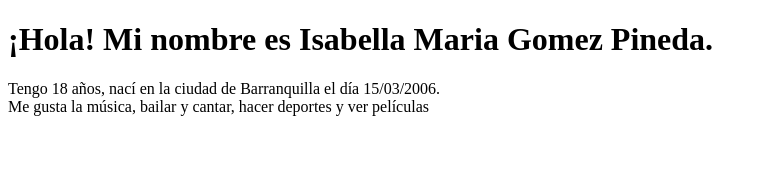
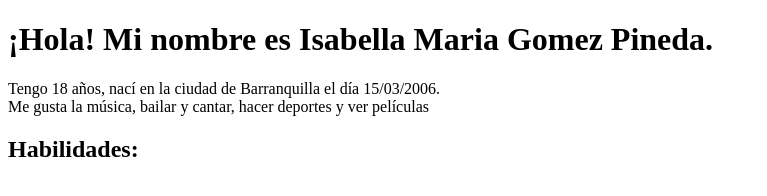
Before and after one commit to Isa-G88/parcial_isabella_primerejercicio, a plain HTML site: page index.html in a window 1280 px wide. Shown: the whole page, without its empty margins (0-767 px from the left). Drawn offline with Linux system fonts and the light colour scheme.

Commit message:
Cuarto commit: inicio de escribir habilidades

```diff
--- a/index.html
+++ b/index.html
@@ -9,5 +9,7 @@
     <h1>¡Hola! Mi nombre es Isabella Maria Gomez Pineda.</h1>
     <div>Tengo 18 años, nací en la ciudad de Barranquilla el día 15/03/2006.</div>
     <div>Me gusta la música, bailar y cantar, hacer deportes y ver películas</div>
+
+    <h2>Habilidades:</h2>
 </body>
 </html>
```
